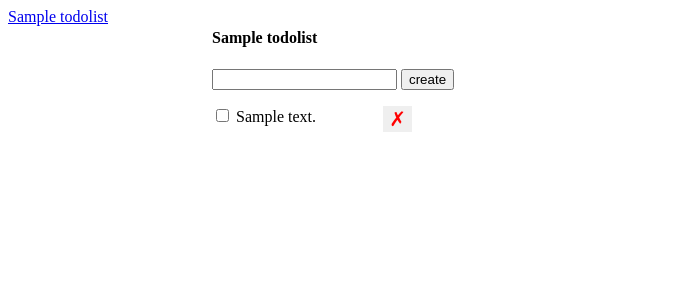
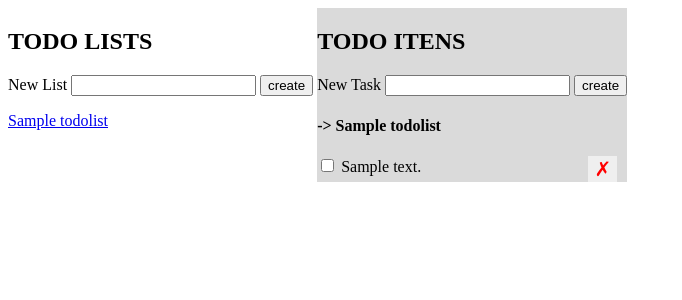
Before and after one commit to alexandredgns/todo-app-flask, a Flask app: page /lists/1 in a window 1280 px wide. Shown: the top 300 px of the page, without its empty margins (0-682 px from the left). Run offline with Flask 3, Linux system fonts and the light colour scheme; tables that the repository leaves empty hold one stand-in row (values such as "Sample post").

Commit message:
Create ToDoList Route developed

```diff
--- a/app.py
+++ b/app.py
@@ -30,13 +30,14 @@ class TodoList(db.Model):
 with app.app_context():
     db.create_all()
 
-@app.route('/todos/create', methods=['POST'])
-def create_todo():
+@app.route('/lists/<list_id>/todos/create', methods=['POST'])
+def create_todo(list_id):
     error = False
     body = {}
     try:
         new_description = request.get_json()['description']
         new_todo = Todo(description=new_description)
+        new_todo.list_id = list_id
         db.session.add(new_todo)
         db.session.commit()
         body['description'] = new_todo.description
@@ -86,6 +87,27 @@ def get_list_todos(list_id):
                 active_list=TodoList.query.get(list_id),
                 todos=Todo.query.filter_by(list_id=list_id).order_by('id').all())
 
+@app.route('/lists/create', methods=['POST'])
+def create_list():
+    error = False
+    body = {}
+    try:
+        new_name = request.get_json()['name']
+        new_list = TodoList(name=new_name)
+        db.session.add(new_list)
+        db.session.commit()
+        body['name'] = new_list.name
+    except:
+        error = True
+        db.session.rollback()
+        print(sys.exc_info())
+    finally:
+        db.session.close()
+    if error:
+        abort(400)
+    else:
+        return jsonify(body)
+
 @app.route('/')
 def index():
     return redirect(url_for('get_list_todos', list_id=1))
--- a/templates/index.html
+++ b/templates/index.html
@@ -6,7 +6,7 @@
             list-style: none;
             padding: 0;
             margin: 0;
-            width: 200px;
+            width: 300px;
         }
         li {
             clear: both;
@@ -24,11 +24,22 @@
             display: inline-block;
             vertical-align: top;
         }
+        .todos-wrapper{
+            background-color: rgb(218, 218, 218);
+        }
     </style>
   </head>
 
   <body>
     <div class="lists-wrapper">
+        <h2>TODO LISTS</h2>
+
+        <form id="list-form">
+            <label>New List</label>
+            <input type="text" id="list-name" name="list-name">
+            <input type="submit" id="submit" value="create">
+        </form>
+
         <ul id="lists">
             {% for list in lists %}
             <li>
@@ -39,12 +50,15 @@
     </div>
 
     <div class="todos-wrapper">
-        <h4>{{ active_list.name }}</h4>
-
+        <h2> TODO ITENS</h2>
         <form id="todo-form">
+            <label>New Task</label>
             <input type="text" id="description" name="description">
             <input type="submit" id="submit" value="create">
         </form>
+
+        <h4>-> {{ active_list.name }}</h4>
+        <input type="hidden" id="active_list_id" value="{{ active_list.id }}">
 
         <ul id="todos">
         {% for todo in todos %}
@@ -60,6 +74,7 @@
     </div>
 
     <script>
+        // CRUD routes ToDo's
         const deleteItens = document.querySelectorAll('.delete-item');
         for (let i = 0; i < deleteItens.length; i++){
             const deleteItem = deleteItens[i];
@@ -101,7 +116,8 @@
 
         document.getElementById('todo-form').onsubmit = function(event) {
             event.preventDefault();
-            fetch('/todos/create', {
+            const listId = document.getElementById('active_list_id').value;
+            fetch('/lists/' + listId + '/todos/create', {
                 method: 'POST',
                 body: JSON.stringify({
                     'description': document.getElementById('description').value
@@ -120,6 +136,31 @@
                 document.getElementById('todos').appendChild(liItem);
             })
         }
+
+        //CRUD routes LISTS
+        document.getElementById('list-form').onsubmit = function(event) {
+            event.preventDefault();
+            fetch('/lists/create', {
+                method: 'POST',
+                body: JSON.stringify({
+                    'name': document.getElementById('list-name').value
+                }),
+                headers: {
+                    'Content-Type': 'application/json'
+                }
+            })
+            .then(function(response) {
+                return response.json();
+            })
+            .then(function(jsonResponse) {
+                console.log(jsonResponse);
+                const liItem = document.createElement('LI');
+                liItem.innerHTML = jsonResponse['name'];
+                document.getElementById('lists').appendChild(liItem);
+            })
+        }
+
+
     </script>
   </body>
 </html>
```
